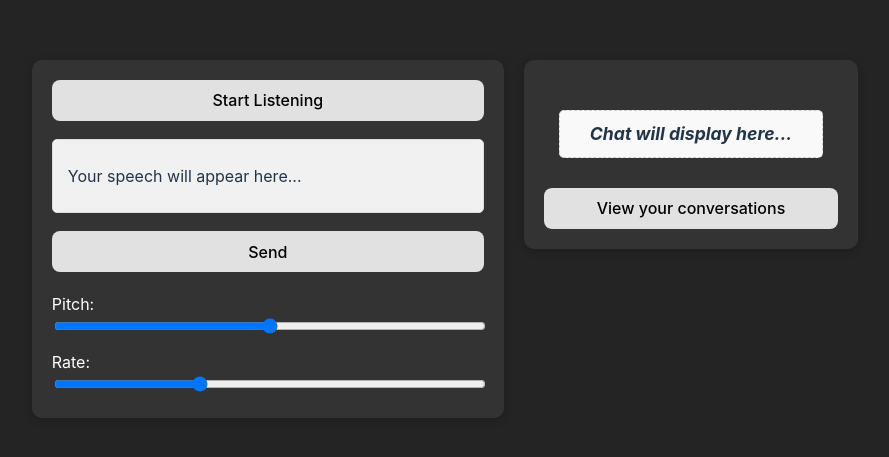
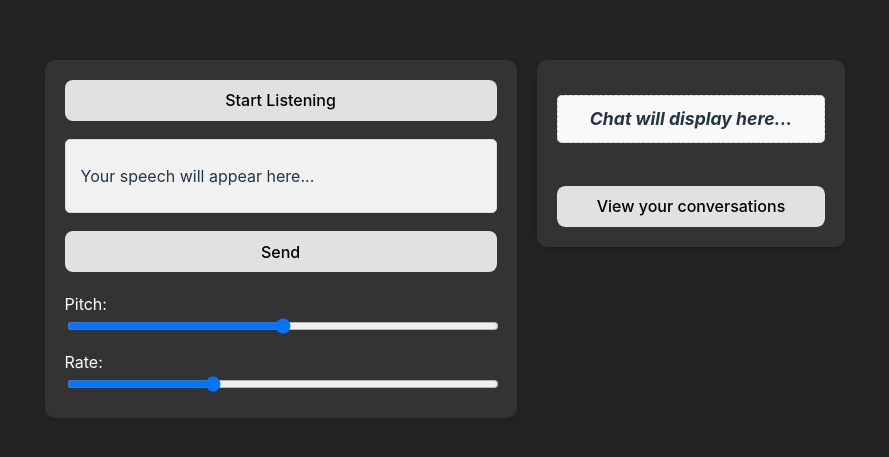
Before and after one commit to Asin-Junior-Honore/VoiceAI-Conversationalist, a React (Vite) app in the folder client/: page / in a window 1280 px wide. Shown: the part 161-618 px from the top of the page, without its empty margins (215-1104 px from the left). Built offline with nearby package versions, Linux system fonts and the light colour scheme; sample sign-in values are in the browser's storage.

Commit message:
"Added 'Back To Home' link to Conversations component, updated 'View your conversations' link in VoiceRecorder component, and removed padding from .chat-container in index.css"

```diff
--- a/client/src/components/Conversations.tsx
+++ b/client/src/components/Conversations.tsx
@@ -1,4 +1,5 @@
 import React, { useEffect, useState } from 'react';
+import { Link } from 'react-router-dom';
 
 interface Conversation {
     userMessage: string;
@@ -67,6 +68,12 @@ const Conversations: React.FC = () => {
                     </div>
                 )}
             </div>
+
+            <Link to={'/'}>
+                <div className="conversations-section">
+                    <button>Back To Home</button>
+                </div>
+            </Link>
         </div>
     );
 };
--- a/client/src/components/VoiceRecorder.tsx
+++ b/client/src/components/VoiceRecorder.tsx
@@ -181,7 +181,7 @@ function VoiceRecorder() {
                 </div>
 
                 <Link to={'conversations'}>
-                    <div className='view-chats'>
+                    <div className='chat-container' style={{ marginTop: '28px' }}>
                         <button>View your conversations</button>
                     </div>
                 </Link>
--- a/client/src/index.css
+++ b/client/src/index.css
@@ -108,7 +108,6 @@ aside {
 .chat-container {
   max-height: 250px;
   overflow-y: auto;
-  padding: 15px;
   border-radius: 8px;
 }
 
```
